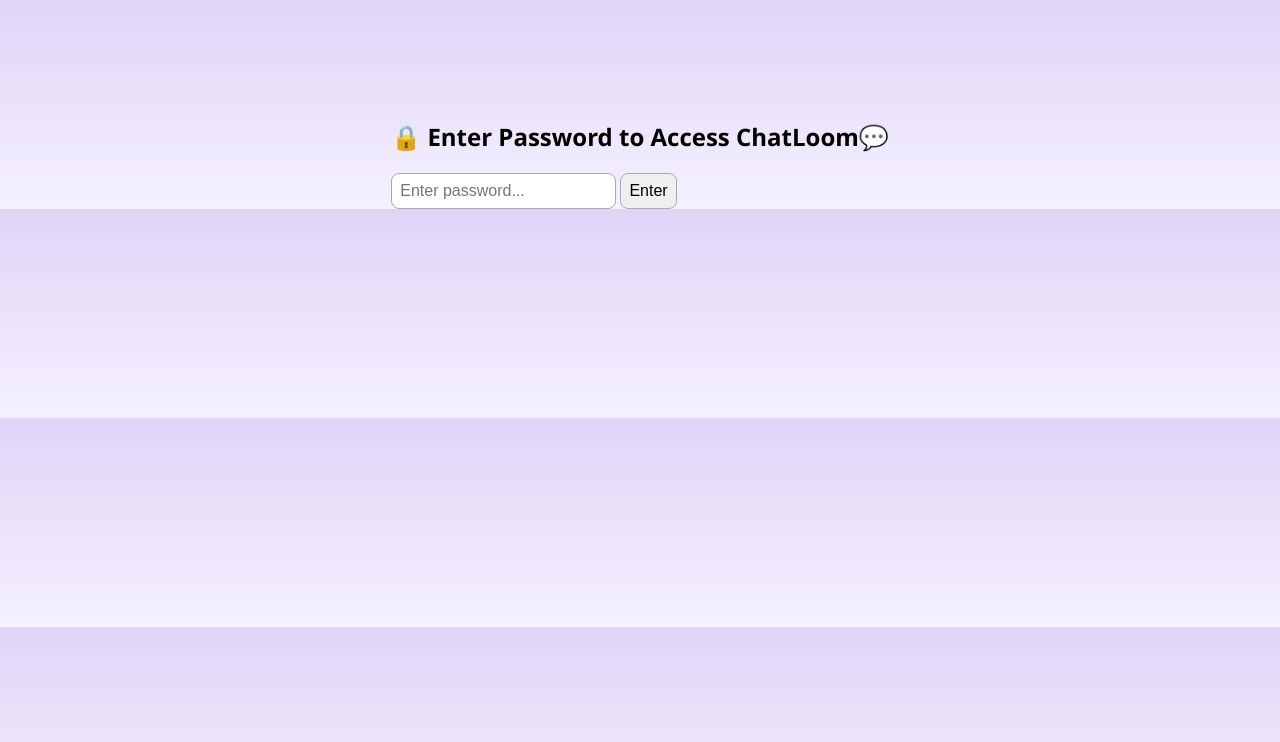
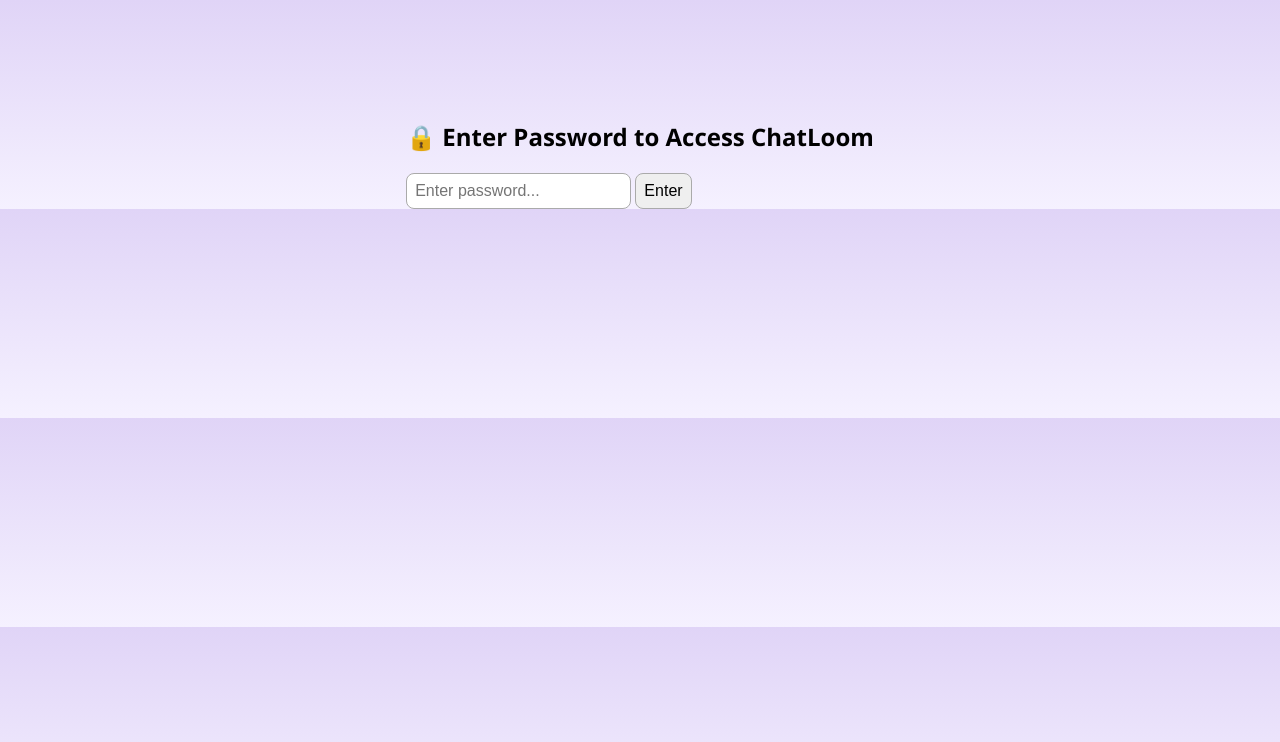
Before and after one commit to StarryExplorers/ChatLoom, a plain HTML site: page index.html in a window 1280 px wide. Drawn offline with nearby package versions, Linux system fonts and the light colour scheme.

Commit message:
Update index.html

```diff
--- a/index.html
+++ b/index.html
@@ -57,7 +57,7 @@
 <body>
 
   <div id="login">
-    <h2>🔒 Enter Password to Access ChatLoom💬</h2>
+    <h2>🔒 Enter Password to Access ChatLoom</h2>
     <input type="password" id="passwordInput" placeholder="Enter password..." />
     <button onclick="checkPassword()">Enter</button>
   </div>
```
